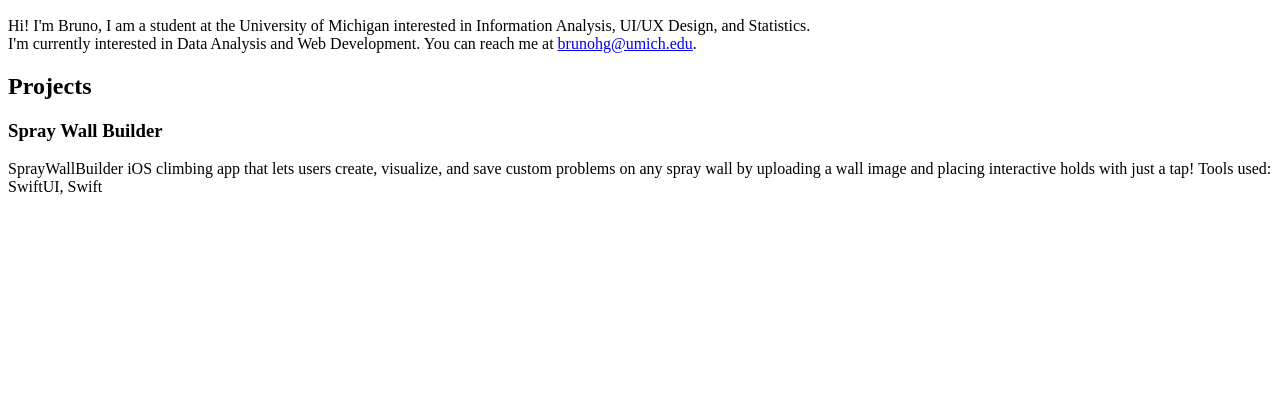
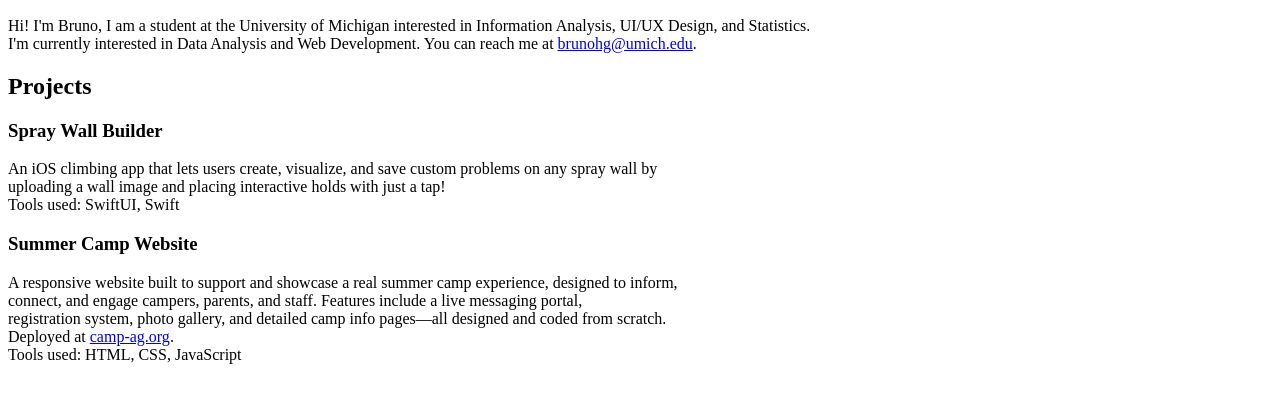
Before and after one commit to garciahbruno/personal-site, a plain HTML site: page index.html in a window 1280 px wide. Shown: the part 110-512 px from the top of the page. Drawn offline with Linux system fonts and the light colour scheme.

Commit message:
touched up projects

```diff
--- a/index.html
+++ b/index.html
@@ -2,6 +2,7 @@
 <html>
     <head>
         <title>Bruno Garcia</title>
+        <link rel="icon" type="image/x-icon" href="/images/hekyclimber.jpg">
     </head>
     <body>
         <h1>Bruno Garcia</h1>
@@ -9,10 +10,18 @@
         <p>Hi! I'm Bruno, I am a student at the University of Michigan interested in Information Analysis, UI/UX Design, and Statistics.<br>I'm currently interested in Data Analysis and Web Development. You can reach me at <a href="mailto:brunohg@umich.edu">brunohg@umich.edu</a>.</p>
         <h2>Projects</h2>
         <h3>Spray Wall Builder</h3>
-        <p>SprayWallBuilder
-            iOS climbing app that lets users create, visualize, and save custom problems on any spray wall by
-            uploading a wall image and placing interactive holds with just a tap!
-            Tools used: SwiftUI, Swift
+        <p>
+            An iOS climbing app that lets users create, visualize, and save custom problems on any spray wall by
+            <br>uploading a wall image and placing interactive holds with just a tap!
+            <br>Tools used: SwiftUI, Swift
+        </p>
+        <h3>Summer Camp Website</h3>
+        <p>
+            A responsive website built to support and showcase a real summer camp experience, designed to inform,
+            <br>connect, and engage campers, parents, and staff. Features include a live messaging portal,
+            <br>registration system, photo gallery, and detailed camp info pages—all designed and coded from scratch.
+            <br>Deployed at <a href="camp-ag.org">camp-ag.org</a>.
+            <br>Tools used: HTML, CSS, JavaScript
         </p>
     </body>
 </html>
```
Also changed, not shown: images/hekyclimber.jpg (added).
